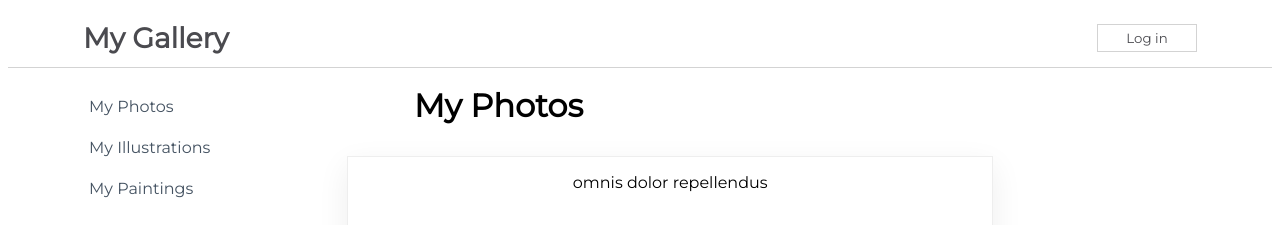
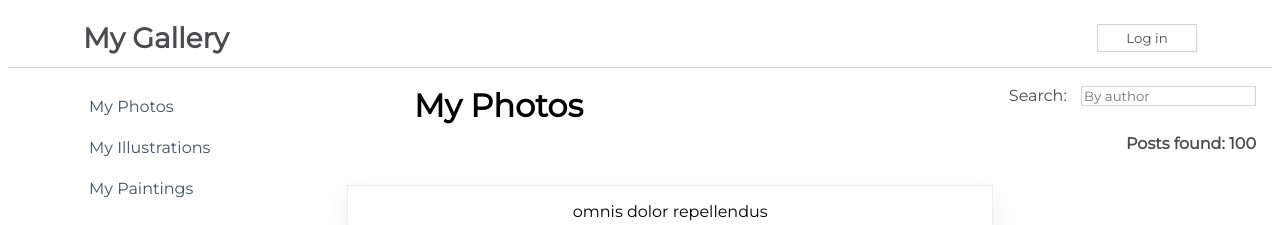
Before and after one commit to TimSchulz1991/React-Challenges-Repo, a React (Create React App) app in the folder my-app/: page / in a window 1280 px wide. Shown: the top 225 px of the page. Built offline with nearby package versions, Linux system fonts and the light colour scheme.

Commit message:
Add a search input bar for author

```diff
--- a/my-app/src/components/Content.js
+++ b/my-app/src/components/Content.js
@@ -10,6 +10,7 @@
 
         this.state = {
             isLoaded: false,
+            posts: {},
         };
     }
 
@@ -17,23 +18,48 @@
         setTimeout(() => {
             this.setState({
                 isLoaded: true,
-            })
-        }, 2000)
+                posts: savedPosts,
+            });
+        }, 2000);
     }
 
     componentDidMount() {
-        this.getLoaded()
+        this.getLoaded();
+    }
+
+    handleChange(event) {
+        let name = event.target.value.toLowerCase();
+        let filteredPosts = savedPosts.filter(post => {
+            return post.name.toLowerCase().includes(name)
+        });
+        this.setState({
+            posts: filteredPosts,
+        })
     }
 
     render() {
         return (
             <div>
-            {/* <Loader /> */}
+                {/* <Loader /> */}
                 <div className={css.TitleBar}>
                     <h1>My Photos</h1>
+                    <form>
+                        <label htmlFor="searchInput">Search: </label>
+                        <input
+                            id="searchInput"
+                            type="search"
+                            placeholder="By author"
+                            onChange={(event) => this.handleChange(event)}
+                        ></input>
+                        <h4>Posts found: {this.state.posts.length}</h4>
+                    </form>
                 </div>
                 <div className={css.SearchResults}>
-                    { this.state.isLoaded ? <PostItem savedPosts={savedPosts}/> : <Loader /> }
+                    {this.state.isLoaded ? (
+                        <PostItem savedPosts={this.state.posts} />
+                    ) : (
+                        <Loader />
+                    )}
                 </div>
             </div>
         );
```
